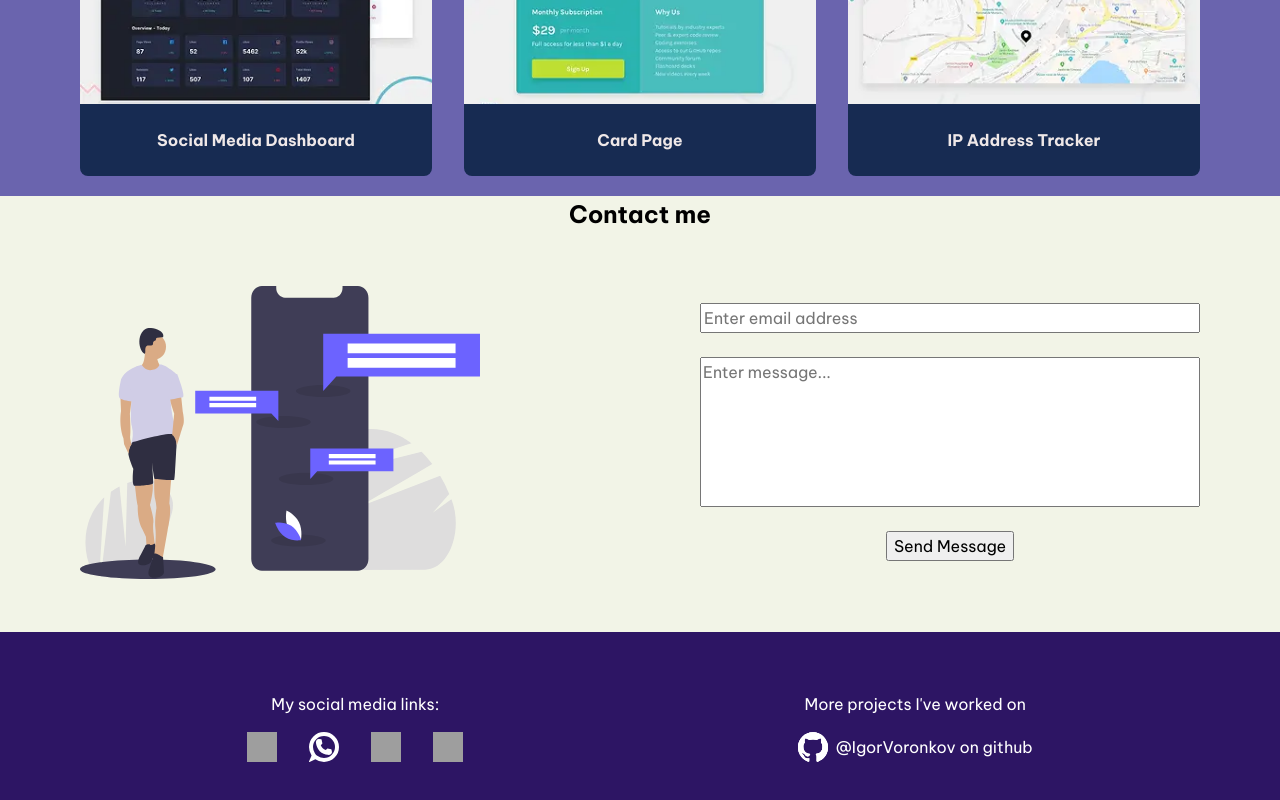
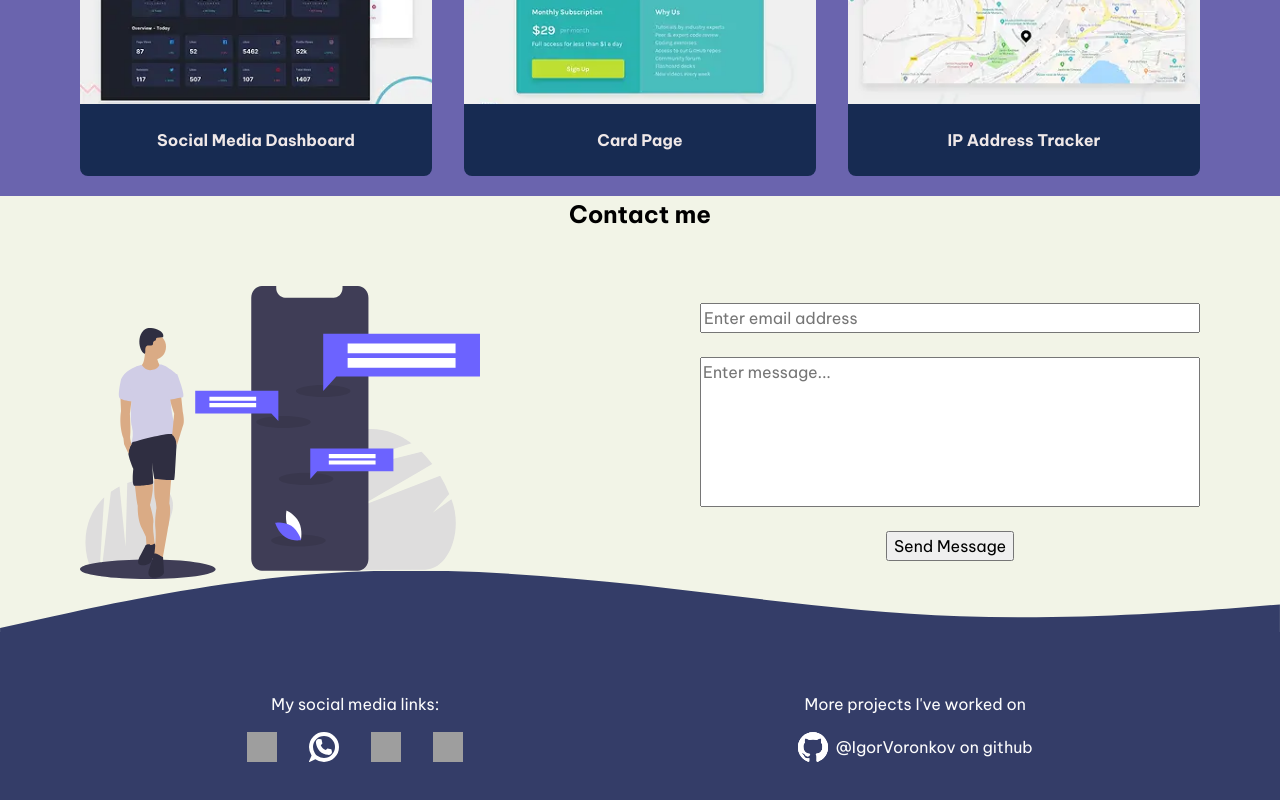
Before and after one commit to IgorVoronkov/my-portfolio, a React (Vite) app: page / in a window 1280 px wide. Shown: the part 1308-2108 px from the top of the page. Built offline with nearby package versions, Linux system fonts and the light colour scheme; grey boxes are pictures that could not be loaded.

Commit message:
feat(footer): add wave-mask

```diff
--- a/src/assets/images/index.ts
+++ b/src/assets/images/index.ts
@@ -2,3 +2,4 @@ export { default as ContactIllustrationUrl } from './contact-illustration.svg';
 export { default as hexagonUrl } from './hexagon.svg';
 export { default as LogoImage } from './logo.svg?react';
 export { default as SkillsIllustrationUrl } from './skills-illustration.svg';
+export { default as waveUrl } from './wave.svg';
--- a/src/layout/footer/Footer.styled.ts
+++ b/src/layout/footer/Footer.styled.ts
@@ -1,9 +1,29 @@
 import styled from 'styled-components';
 
+import { waveUrl } from '@/assets/images';
+
+const wave = `"${waveUrl}"`;
+
 export const Footer = styled.footer`
-  color: #fff;
+  position: relative;
+  color: ${({ theme }) => theme.colors.secondary[0]};
   text-align: center;
-  background-color: #2d1564;
+  background-color: ${({ theme }) => theme.colors.primary[500]};
+
+  &::before {
+    position: absolute;
+    top: 0;
+    display: block;
+    width: 100%;
+    height: calc(${({ theme }) => theme.sizes.footerWaveHeight} + 10px);
+    content: '';
+    background-color: inherit;
+    mask-image: url(${wave});
+    mask-repeat: no-repeat;
+    mask-position: bottom;
+    mask-size: 100% auto;
+    transform: translateY(-99%);
+  }
 `;
 
 export const BlockLabel = styled.p`
--- a/src/styles/globalStyles.ts
+++ b/src/styles/globalStyles.ts
@@ -1,7 +1,7 @@
 import { createGlobalStyle, css } from 'styled-components';
 
 const globalStyles = css`
-  html {
+  :root {
     scroll-behavior: smooth;
   }
 
--- a/src/styles/theme.ts
+++ b/src/styles/theme.ts
@@ -23,6 +23,7 @@ const colors = {
 const sizes = {
   headerHeight: '80px',
   skillIcon: '40px',
+  footerWaveHeight: 'calc(100vw * 70 / 1440)',
 } as const;
 
 const fontSize = {
```
Also changed, not shown: src/assets/images/wave.svg (added).
